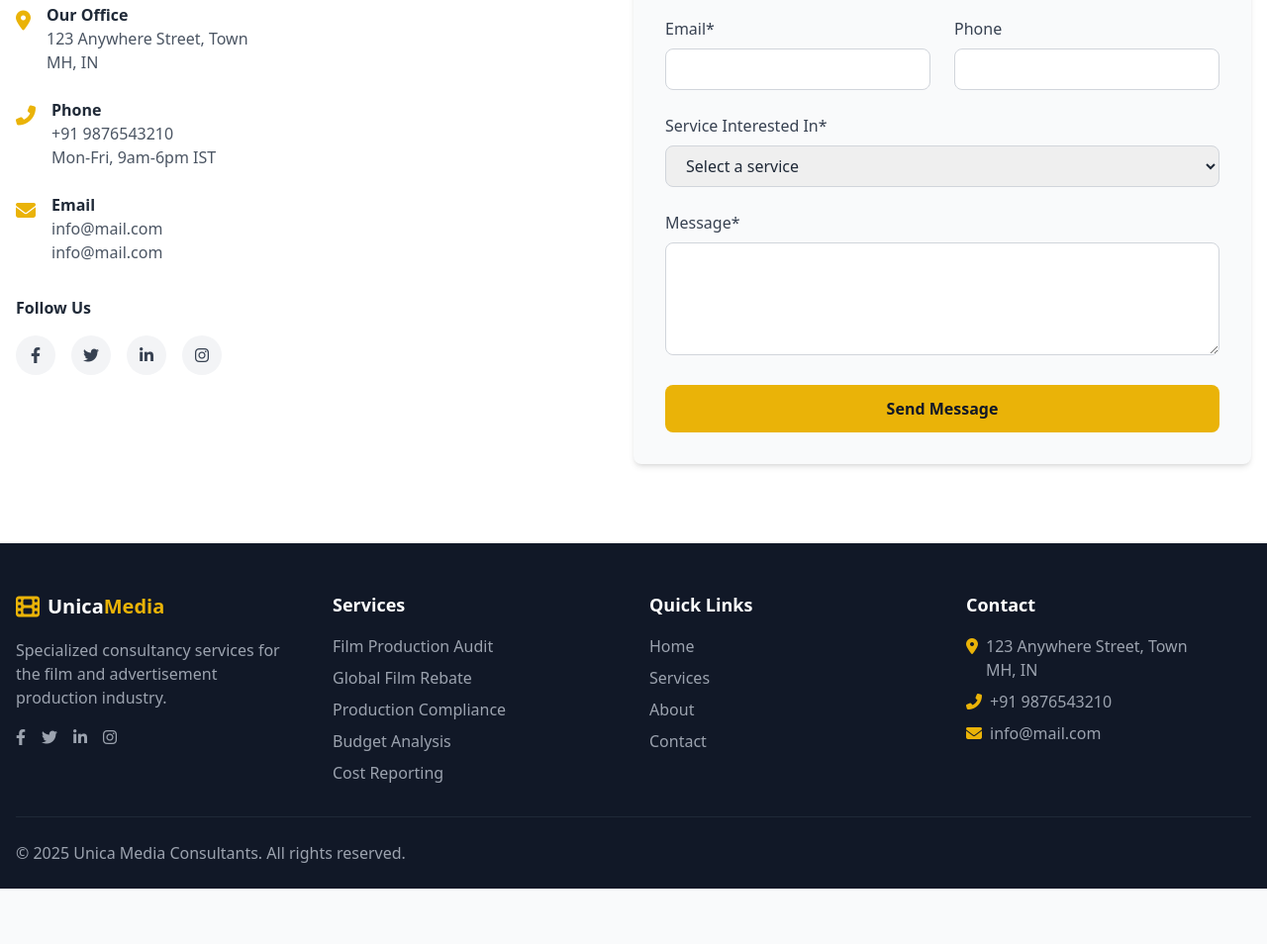
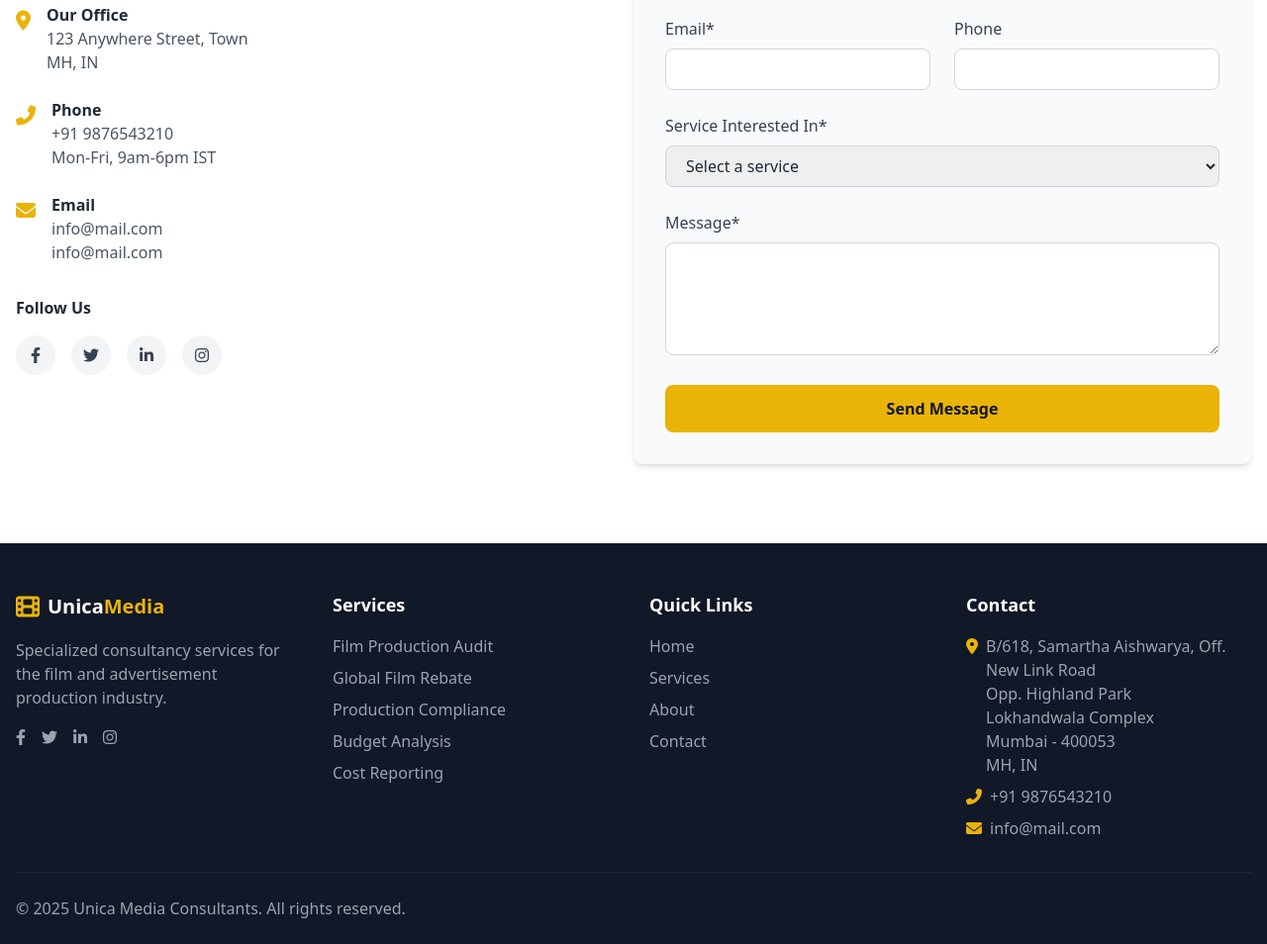
Before and after one commit to dhairyak-02/UnicaMedia, a plain HTML site: page index.html in a window 1280 px wide. Shown: the part 5625-6579 px from the top of the page at 99% size. Before the commit the page ends 6523 px from the top, so only its background shows below. Drawn offline with nearby package versions, Linux system fonts and the light colour scheme.

Commit message:
Update index.html

```diff
--- a/index.html
+++ b/index.html
@@ -1181,7 +1181,7 @@
               <li class="flex items-start">
                 <i class="fas fa-map-marker-alt text-yellow-500 mt-1 mr-2"></i>
                 <span class="text-gray-400"
-                  >123 Anywhere Street, Town<br />MH, IN</span
+                  >B/618, Samartha Aishwarya, Off. New Link Road<br />Opp. Highland Park<br />Lokhandwala Complex<br />Mumbai - 400053<br />MH, IN</span
                 >
               </li>
               <li class="flex items-start">
```
